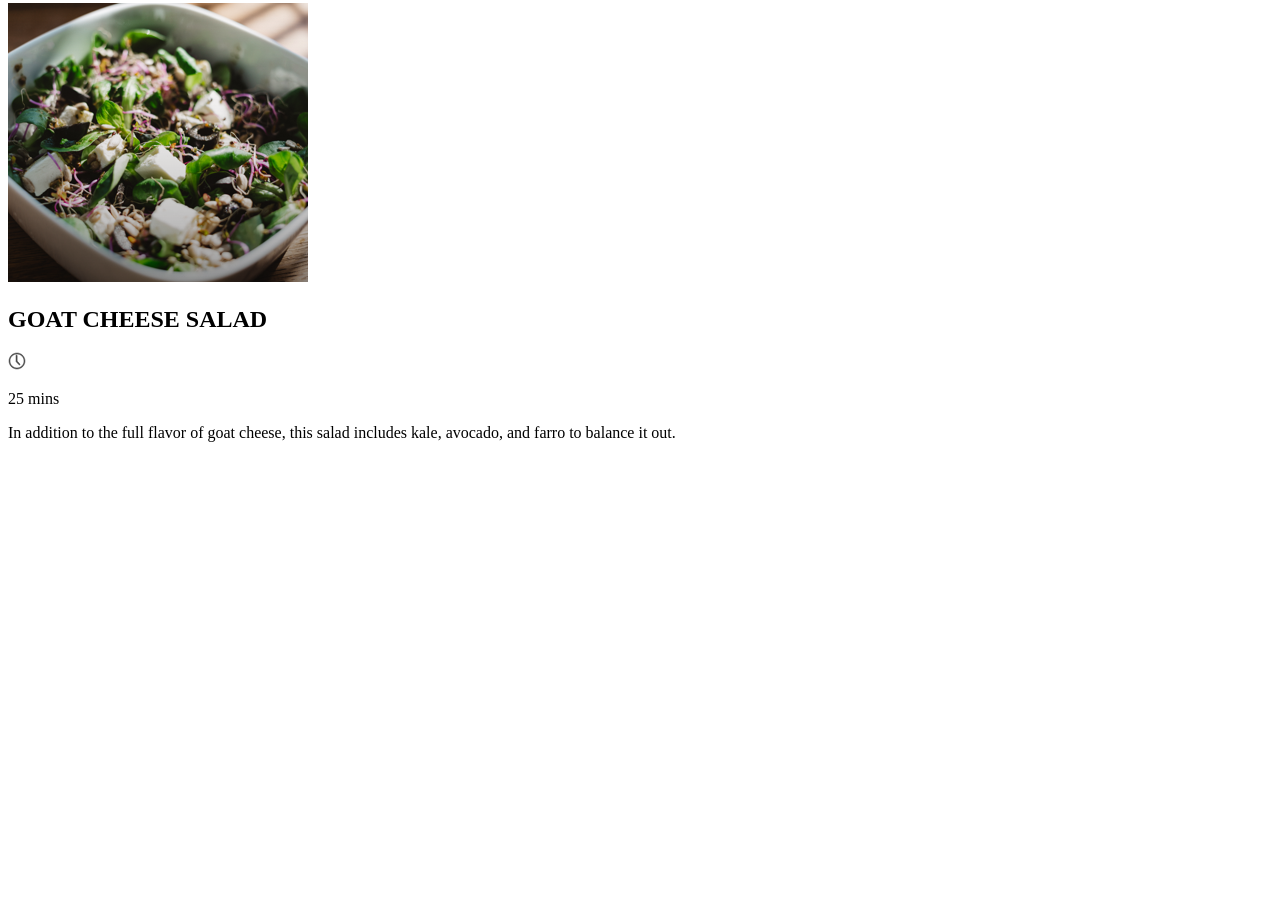
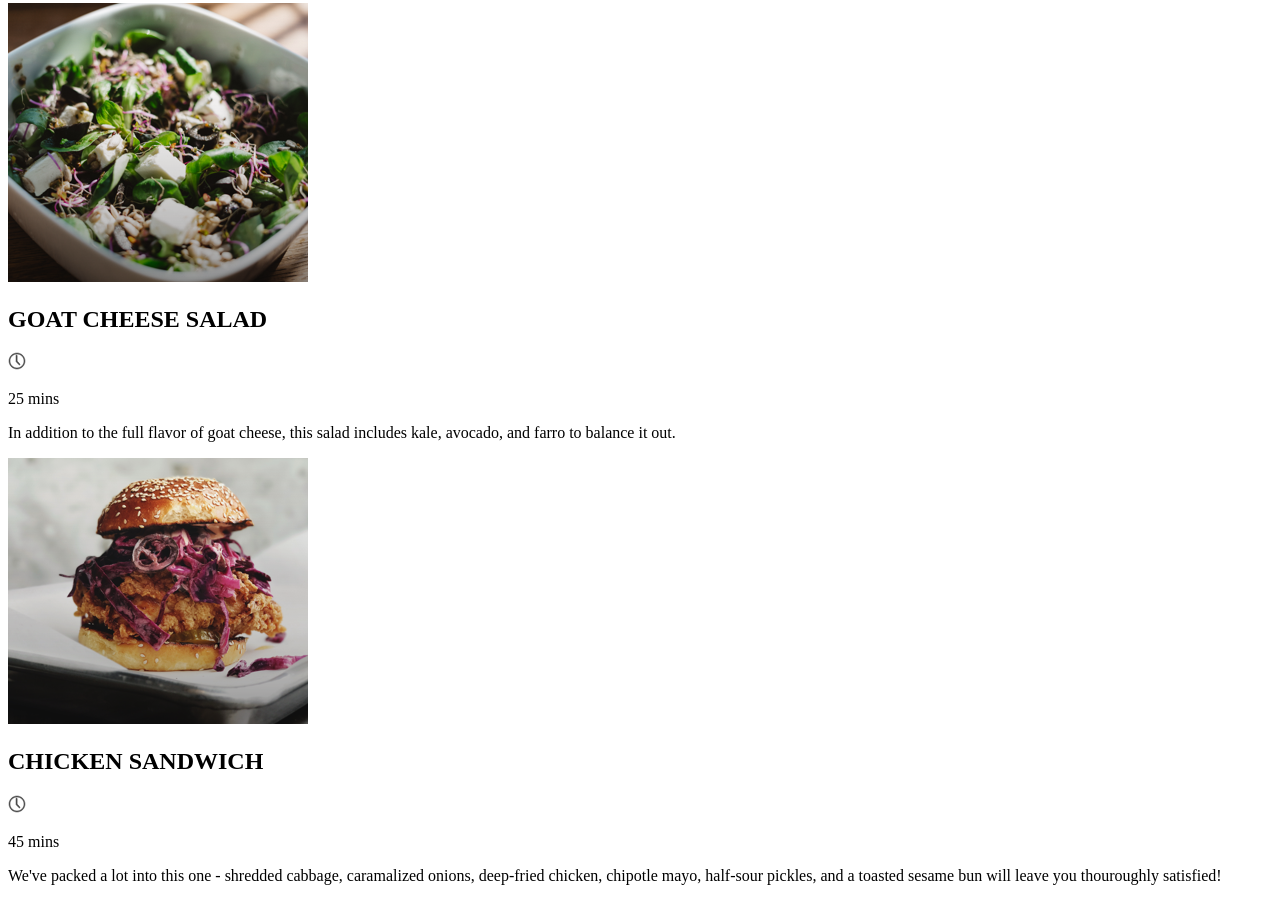
Before and after one commit to kendallawills/Codecademy_Savory, a plain HTML site: page index.html in a window 1280 px wide. Shown: the part 878-1779 px from the top of the page. Before the commit the page ends 1336 px from the top, so only its background shows below. Drawn offline with Linux system fonts and the light colour scheme.

Commit message:
Add Recipe D

```diff
--- a/index.html
+++ b/index.html
@@ -49,6 +49,17 @@
                     includes kale, avocado, and farro to balance it out.</p>
             </div>
 
+            <!-- RECIPE D -->
+            <div class="recipe d">
+                <img src="resources/images/image-4.webp">
+                <h2>CHICKEN SANDWICH</h2>
+                <img src="resources/images/time.svg" class="time">
+                <p class="mins">45 mins</p>
+                <p class="description">We've packed a lot into this one - shredded cabbage,
+                    caramalized onions, deep-fried chicken, chipotle mayo, half-sour pickles,
+                    and a toasted sesame bun will leave you thouroughly satisfied!</p>
+            </div>
+
         </main>
 
     </body>
```
Also changed, not shown: resources/images/image-4.webp (added).
